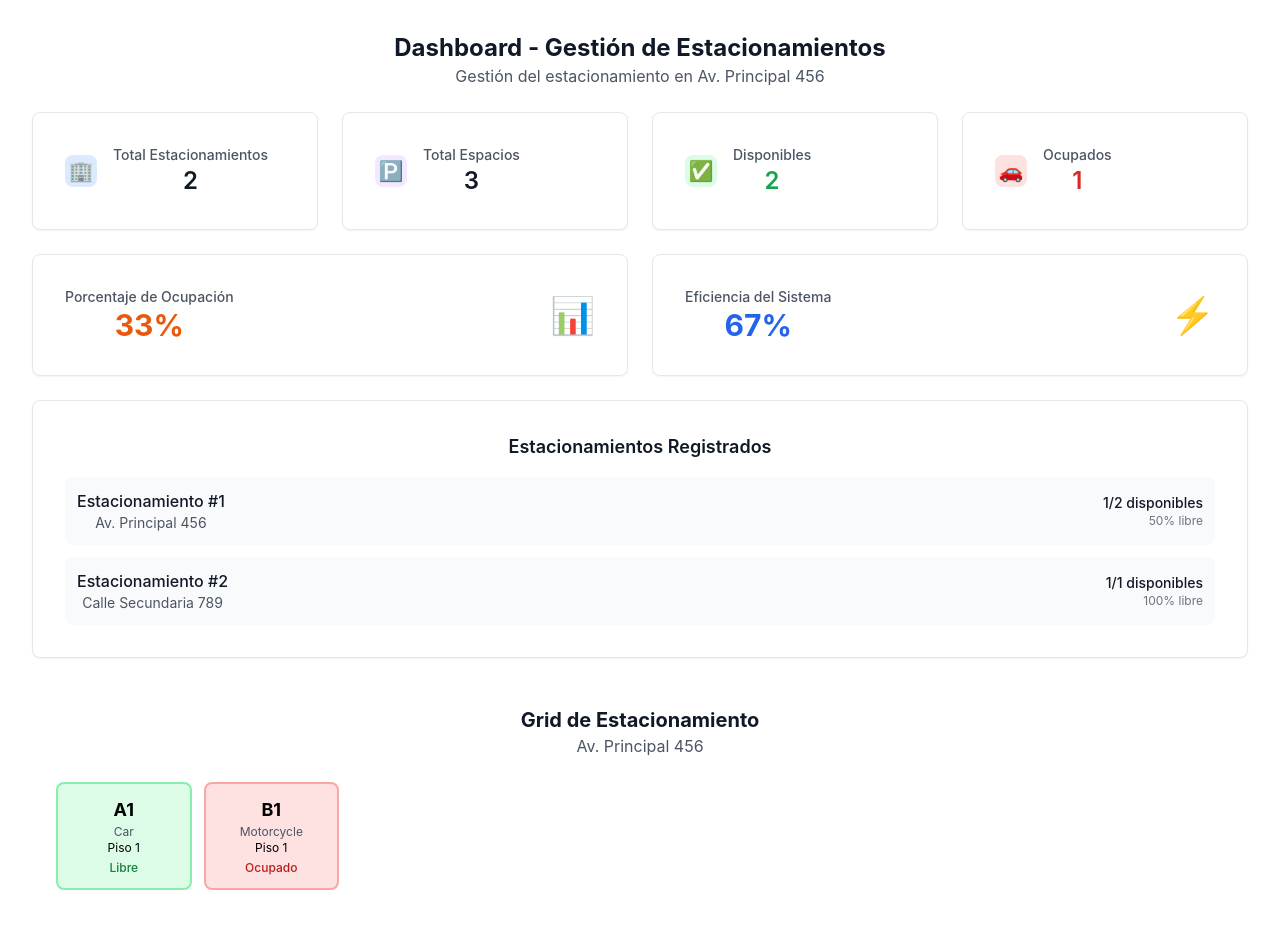
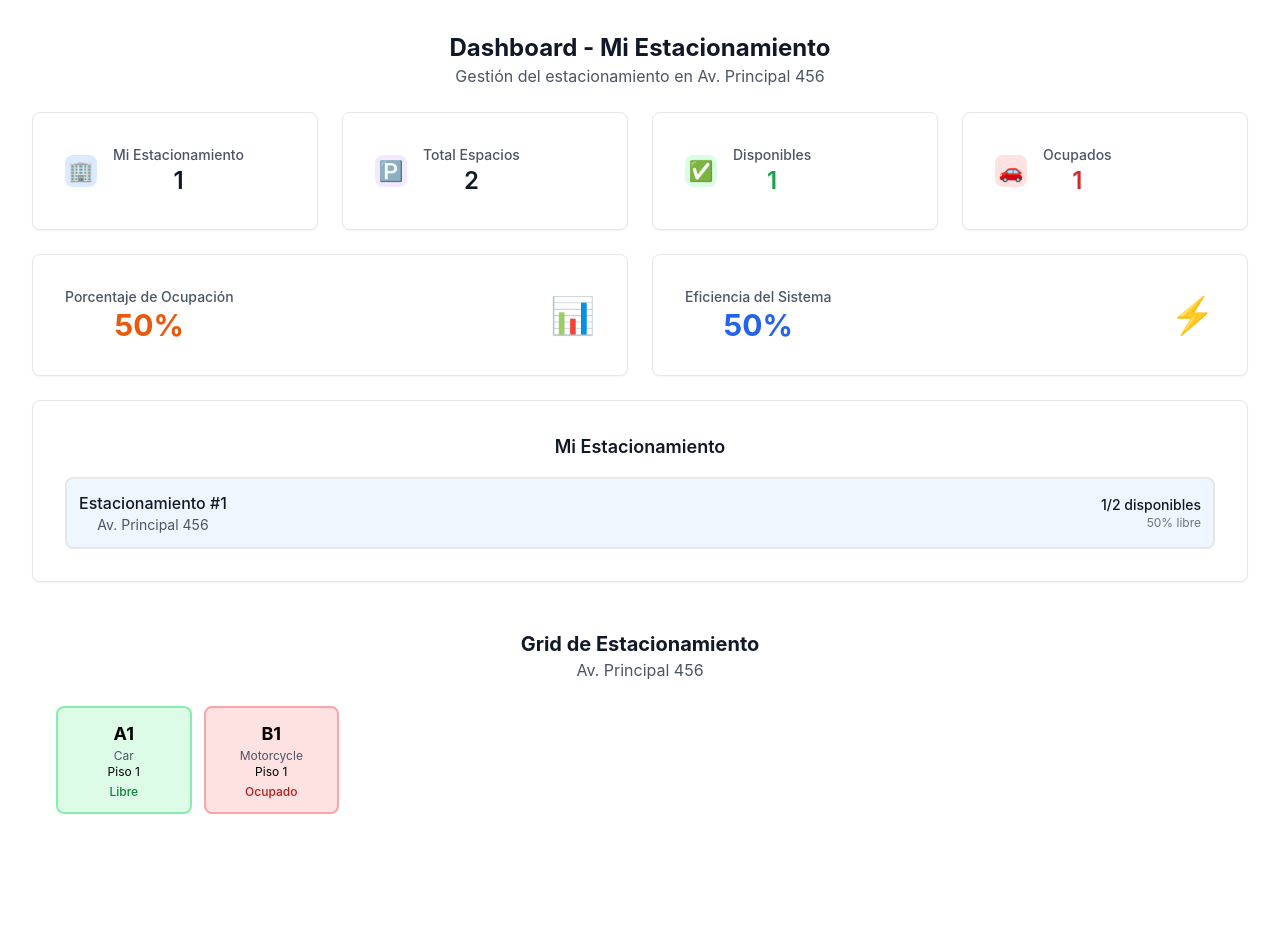
Before and after one commit to mdaneri98/pf-parkingmanagment, a React (Vite) app in the folder managment-frontend/: page / in a window 1280 px wide. Shown: the top 928 px of the page. After the commit the page ends 870 px from the top, so only its background shows below. Built offline with nearby package versions, Linux system fonts and the light colour scheme.

Commit message:
Manager should have only one parkinglot. Fixed relationship

```diff
--- a/managment-frontend/src/pages/Dashboard.tsx
+++ b/managment-frontend/src/pages/Dashboard.tsx
@@ -1,40 +1,58 @@
-import { mockParkingLots, mockSpots } from '../utils/mockData';
+import { useEffect } from 'react';
+import { useAppDispatch, useAppSelector } from '../hooks/redux';
 import Card from '../components/atoms/Card';
-import type { ParkingLot, Spot } from '../types';
+import type { Spot } from '../types';
 import ParkingGrid from '../components/organisms/ParkingGrid';
+import { selectParkingLotByManagerId } from '../stores/parkingLotSlice';
 
 const Dashboard = () => {
-  // Usar directamente los datos mockeados
-  const parkingLots = mockParkingLots;
-  const spots = mockSpots;
+  const dispatch = useAppDispatch();
+  const { parkingLots, selectedParkingLot } = useAppSelector((state) => state.parkingLot);
+  const { spots } = useAppSelector((state) => state.spot);
 
-  // Calcular estadísticas basadas en los datos mockeados
+  const loggedInManagerId = 1;
+  const managerParkingLot = parkingLots.find(lot => lot.manager_id === loggedInManagerId);
+
+  useEffect(() => {
+    if (managerParkingLot && !selectedParkingLot) {
+      dispatch(selectParkingLotByManagerId(loggedInManagerId));
+    }
+  }, [dispatch, managerParkingLot, selectedParkingLot, loggedInManagerId]);
+
+  const currentParkingLot = selectedParkingLot || managerParkingLot;
+  const currentSpots = currentParkingLot
+    ? spots.filter(spot => spot.parking_lot_id === currentParkingLot.id)
+    : [];
+
   const stats = {
-    totalParkingLots: parkingLots.length,
-    totalSpots: spots.length,
-    availableSpots: spots.filter((spot: Spot) => spot.is_available).length,
-    occupiedSpots: spots.filter((spot: Spot) => !spot.is_available).length,
-    occupancyPercentage: spots.length > 0
-      ? Math.round(((spots.filter((spot: Spot) => !spot.is_available).length) / spots.length) * 100)
+    totalParkingLots: 1,
+    totalSpots: currentSpots.length,
+    availableSpots: currentSpots.filter((spot: Spot) => spot.is_available).length,
+    occupiedSpots: currentSpots.filter((spot: Spot) => !spot.is_available).length,
+    occupancyPercentage: currentSpots.length > 0
+      ? Math.round(((currentSpots.filter((spot: Spot) => !spot.is_available).length) / currentSpots.length) * 100)
       : 0
   };
 
-  // Obtener el primer estacionamiento como ejemplo
-  const firstParkingLot = parkingLots[0];
+  if (!managerParkingLot) {
+    return (
+      <div className="text-center p-8">
+        <p className="text-gray-500">No hay estacionamiento asignado a este manager</p>
+      </div>
+    );
+  }
 
   return (
     <div className="space-y-6">
-      {/* Header */}
       <div>
         <h1 className="text-2xl font-bold text-gray-900">
-          Dashboard - Gestión de Estacionamientos
+          Dashboard - Mi Estacionamiento
         </h1>
         <p className="text-gray-600">
-          {firstParkingLot ? `Gestión del estacionamiento en ${firstParkingLot.address}` : 'Sistema de gestión de estacionamientos'}
+          {currentParkingLot ? `Gestión del estacionamiento en ${currentParkingLot.address}` : 'Cargando...'}
         </p>
       </div>
 
-      {/* Stats */}
       <div className="grid grid-cols-1 md:grid-cols-2 lg:grid-cols-4 gap-6">
         <Card>
           <div className="flex items-center">
@@ -44,8 +62,8 @@ const Dashboard = () => {
               </div>
             </div>
             <div className="ml-4">
-              <p className="text-sm font-medium text-gray-600">Total Estacionamientos</p>
-              <p className="text-2xl font-semibold text-gray-900">{stats.totalParkingLots}</p>
+              <p className="text-sm font-medium text-gray-600">Mi Estacionamiento</p>
+              <p className="text-2xl font-semibold text-gray-900">1</p>
             </div>
           </div>
         </Card>
@@ -93,7 +111,6 @@ const Dashboard = () => {
         </Card>
       </div>
 
-      {/* Additional Stats */}
       <div className="grid grid-cols-1 md:grid-cols-2 gap-6">
         <Card>
           <div className="flex items-center justify-between">
@@ -118,36 +135,26 @@ const Dashboard = () => {
         </Card>
       </div>
 
-      {/* Parking Lots List */}
       <Card>
-        <h2 className="text-lg font-semibold text-gray-900 mb-4">Estacionamientos Registrados</h2>
+        <h2 className="text-lg font-semibold text-gray-900 mb-4">Mi Estacionamiento</h2>
         <div className="space-y-3">
-          {parkingLots.map((lot: ParkingLot) => {
-            const lotSpots = spots.filter((spot: Spot) => spot.parking_lot_id === lot.id);
-            const availableCount = lotSpots.filter((spot: Spot) => spot.is_available).length;
-            const totalCount = lotSpots.length;
-
-            return (
-              <div key={lot.id} className="flex items-center justify-between p-3 bg-gray-50 rounded-lg">
+          <div className="flex items-center justify-between p-3 bg-primary-50 border-2 border-primary-200 rounded-lg">
             <div>
-                  <p className="font-medium text-gray-900">Estacionamiento #{lot.id}</p>
-                  <p className="text-sm text-gray-600">{lot.address}</p>
+              <p className="font-medium text-gray-900">Estacionamiento #{managerParkingLot.id}</p>
+              <p className="text-sm text-gray-600">{managerParkingLot.address}</p>
             </div>
             <div className="text-right">
               <p className="text-sm font-medium text-gray-900">
-                    {availableCount}/{totalCount} disponibles
+                {stats.availableSpots}/{stats.totalSpots} disponibles
               </p>
               <p className="text-xs text-gray-500">
-                    {totalCount > 0 ? Math.round((availableCount / totalCount) * 100) : 0}% libre
+                {stats.totalSpots > 0 ? Math.round((stats.availableSpots / stats.totalSpots) * 100) : 0}% libre
               </p>
             </div>
           </div>
-            );
-          })}
         </div>
       </Card>
 
-      {/* Parking Grid */}
       <ParkingGrid />
     </div>
   );
--- a/managment-frontend/src/stores/parkingLotSlice.ts
+++ b/managment-frontend/src/stores/parkingLotSlice.ts
@@ -36,6 +36,17 @@ const parkingLotSlice = createSlice({
     addParkingLot: (state, action: PayloadAction<ParkingLot>) => {
       state.parkingLots.push(action.payload);
       state.error = null;
+    },
+
+    selectParkingLotByManagerId: (state, action: PayloadAction<number>) => {
+      const managerId = action.payload;
+      const parkingLot = state.parkingLots.find(lot => lot.manager_id === managerId);
+      if (parkingLot) {
+        state.selectedParkingLot = parkingLot;
+        state.error = null;
+      } else {
+        state.error = `Estacionamiento con ID ${managerId} no encontrado`;
+      }
     },
 
     updateParkingLot: (state, action: PayloadAction<{ id: number; updates: Partial<ParkingLot> }>) => {
@@ -96,6 +107,7 @@ export const {
   updateParkingLot,
   deleteParkingLot,
   selectParkingLot,
+  selectParkingLotByManagerId,
   clearSelectedParkingLot
 } = parkingLotSlice.actions;
 
--- a/managment-frontend/src/types/index.ts
+++ b/managment-frontend/src/types/index.ts
@@ -41,6 +41,7 @@ export interface ParkingLot {
   image_url: string;
   created_at: string;
   updated_at: string;
+  manager_id: number;
 }
 
 export interface ParkingPrice {
--- a/managment-frontend/src/utils/mockData.ts
+++ b/managment-frontend/src/utils/mockData.ts
@@ -70,6 +70,12 @@ export const mockManagers: Manager[] = [
     created_at: '2025-06-01',
     updated_at: '2025-06-10',
     user_id: 1
+  },
+  {
+    id: 2,
+    created_at: '2025-02-01',
+    updated_at: '2025-02-10',
+    user_id: 2
   }
 ];
 
@@ -109,14 +115,16 @@ export const mockParkingLots: ParkingLot[] = [
     address: 'Av. Principal 456',
     image_url: 'https://via.placeholder.com/150',
     created_at: '2025-06-01',
-    updated_at: '2025-06-10'
+    updated_at: '2025-06-10',
+    manager_id: 1
   },
   {
     id: 2,
     address: 'Calle Secundaria 789',
     image_url: 'https://via.placeholder.com/150',
     created_at: '2025-06-03',
-    updated_at: '2025-06-10'
+    updated_at: '2025-06-10',
+    manager_id: 2
   }
 ];
 
```
Also changed, not shown: managment-frontend/src/stores/spotSlice.ts (line endings or trailing spaces). Lines whose indentation alone changed are shown as unchanged.
